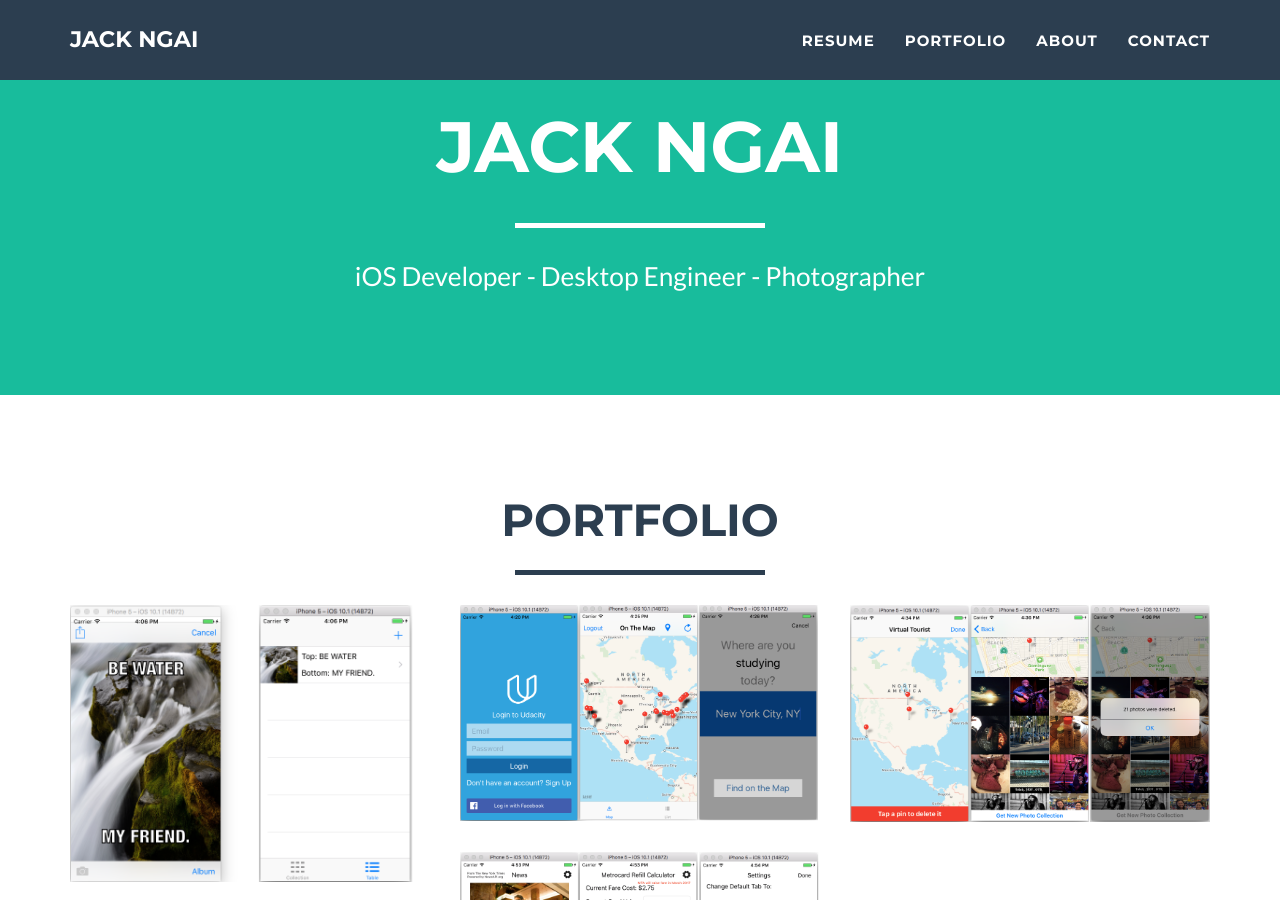
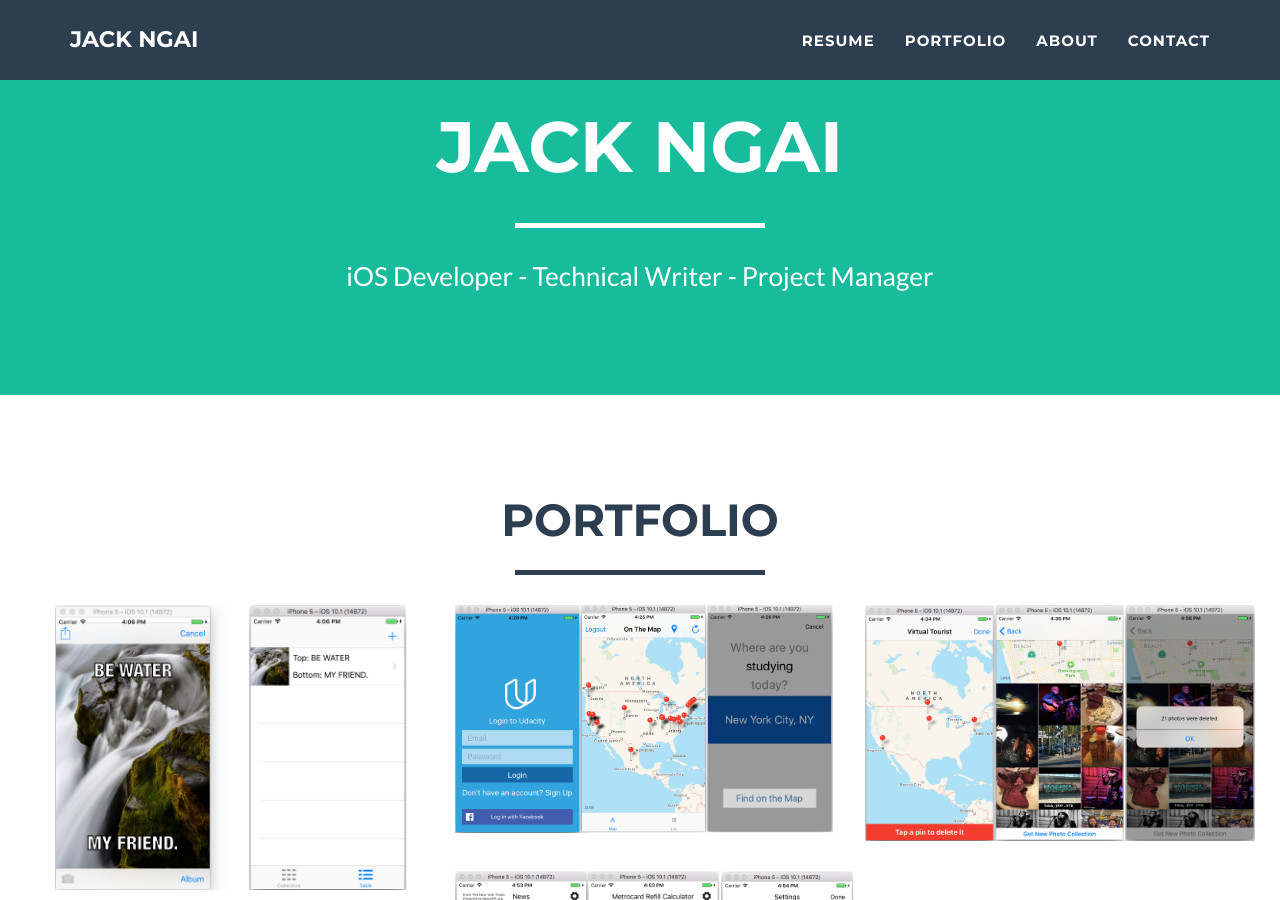
Before and after one commit to jackngai/jackngai.github.io, a Jekyll site: the page built from index.html, in a window 1280 px wide and 900 px high, scrolled down 594 px. Built offline with Jekyll 4.4.1, drawn with Linux system fonts in a browser that asks for light colours; part of the change alters nothing that is shown.

```diff
--- a/_config.yml
+++ b/_config.yml
@@ -2,8 +2,8 @@
 title: Jack Ngai
 email: your-email@domain.com
 url: https://jackngai.github.io
-description: "Write an awesome description for your new site here. You can edit this line in _config.yml. It will appear in your document head meta (for Google search results) and in your feed.xml site description."
-skills: "iOS Developer - Desktop Engineer - Photographer"
+description: "Hardworking and passionate IT expert looking to expand my horizons as a software developer. My years of work in the IT field helps me understand the need for flawlessly designed apps that are simple to use and easy to understand."
+skills: "iOS Developer - Technical Writer - Project Manager"
 meta_author: Ngai Jack
 
 # Google webmaster tools
--- a/_includes/portfolio_grid.html
+++ b/_includes/portfolio_grid.html
@@ -10,6 +10,7 @@
             </div>
             <div class="row">
                 {% for post in site.posts %}
+                <div class="row">
                     <div class="col-sm-4 portfolio-item">
                         <a href="#portfolioModal-{{ post.modal-id }}" class="portfolio-link" data-toggle="modal">
                             <div class="caption">
```
Also changed, not shown: 2 other files.
